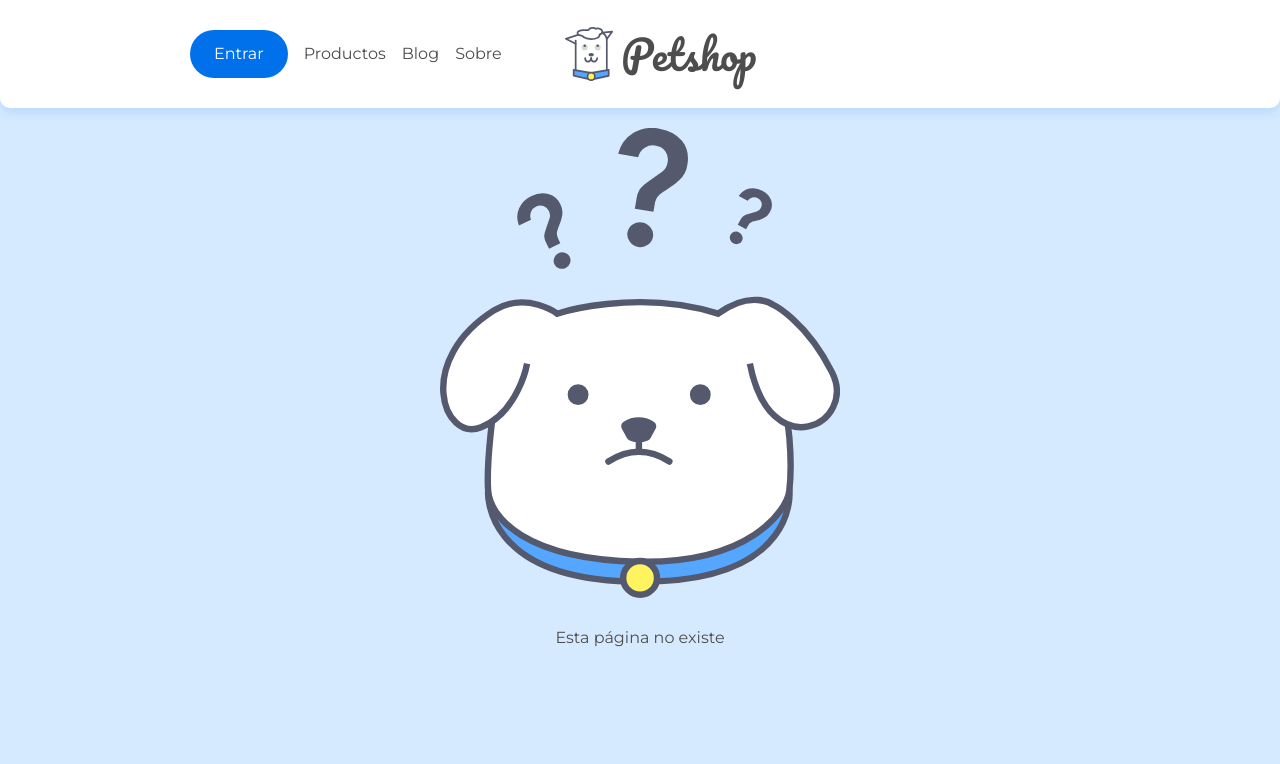
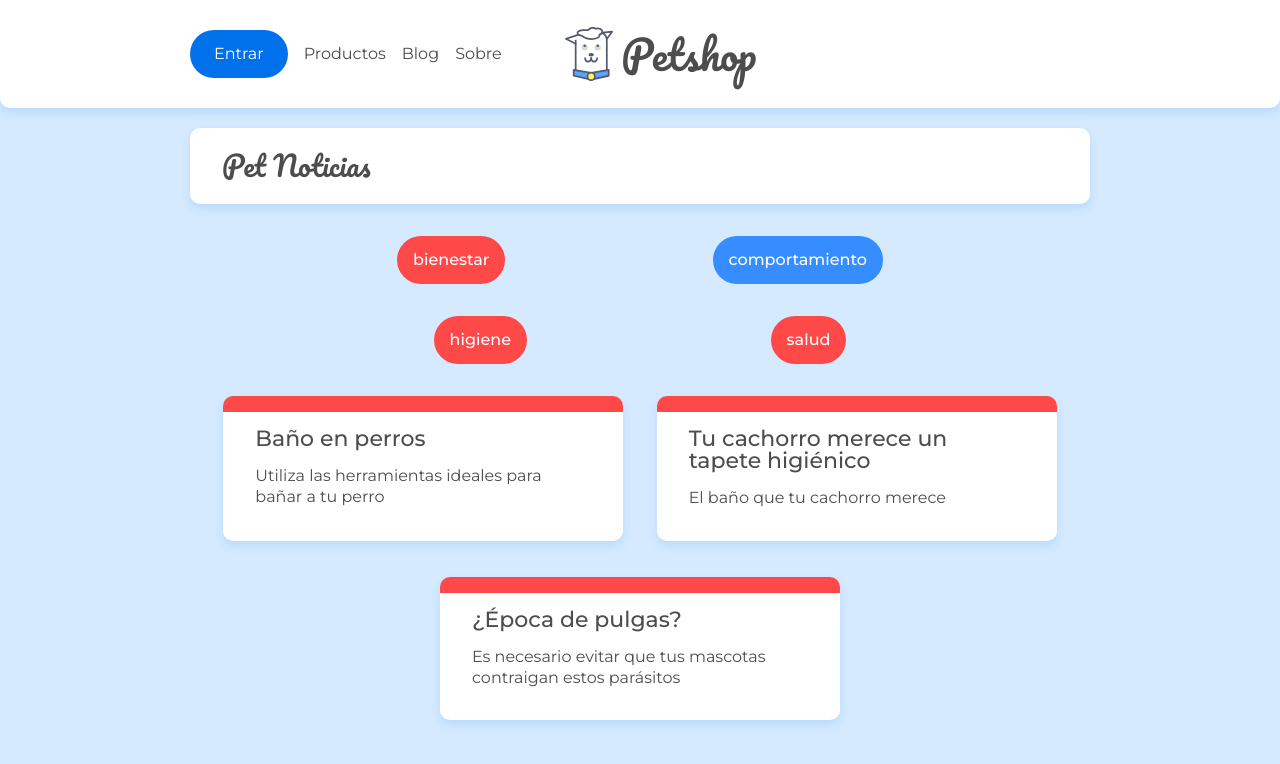
Before and after one commit to JHect0r/Dogito-router, a React (Create React App) app: page /categoria/bienestar in a window 1280 px wide. Shown: the top 764 px of the page. Built offline with nearby package versions, Linux system fonts and the light colour scheme; data requests are answered from the project's data file.

Commit message:
Clase 05 Final

```diff
--- a/src/App.js
+++ b/src/App.js
@@ -4,6 +4,7 @@
 import Sobre from "./pages/Sobre";
 import Page404 from "./pages/Page404";
 import Post from "./pages/Post";
+import Categoria from "./pages/Categoria";
 
 import { BrowserRouter as Router, Routes, Route } from "react-router-dom";
 import Header from "./components/Header";
@@ -17,6 +18,7 @@
           <Route path="/" element={<Home />} />
           <Route path="/sobre" element={<Sobre />} />
           <Route path="/posts/:id" element={<Post />} />
+          <Route path="/categoria/:id/*" element={<Categoria />} />
           <Route path="*" element={<Page404 />} />
         </Routes>
       </Router>
--- /dev/null
+++ b/src/pages/Categoria.jsx
@@ -0,0 +1,54 @@
+import { useState, useEffect } from "react";
+import "../assets/css/blog.css";
+import { buscar } from "../api/api";
+import ListCategories from "../components/ListCategories";
+import ListPosts from "../components/ListPosts";
+import SubCategoria from "./SubCategoria";
+import {
+  useParams,
+  Routes,
+  Route,
+  Link,
+  useResolvedPath,
+} from "react-router-dom";
+
+const Categoria = () => {
+  const [subcategorias, setSubcategorias] = useState([]);
+  const { id } = useParams();
+
+  const url = useResolvedPath("").pathname;
+
+  useEffect(() => {
+    buscar(`/categorias?id=${id}`, (response) => {
+      setSubcategorias(response[0].subcategorias);
+    });
+  }, [id]);
+
+  return (
+    <>
+      <div className="container">
+        <h2 className="title-page">Pet Noticias</h2>
+      </div>
+      <ListCategories />
+      <ul className="category-list container flex">
+        {subcategorias.map((subcategoria) => (
+          <li
+            className={`category-list__category category-list__category--${id}`}
+            key={subcategoria}
+          >
+            <Link to={`${url}/${subcategoria}`}>{subcategoria}</Link>
+          </li>
+        ))}
+      </ul>
+      <Routes>
+        <Route
+          path="/"
+          element={<ListPosts url={`/posts?categoria=${id}`} />}
+        />
+        <Route path="/:subcategoria" element={<SubCategoria />} />
+      </Routes>
+    </>
+  );
+};
+
+export default Categoria;
--- /dev/null
+++ b/src/pages/SubCategoria.jsx
@@ -0,0 +1,8 @@
+import { useParams } from "react-router-dom";
+import ListPosts from "../components/ListPosts";
+
+const SubCategoria = () => {
+  const { subcategoria } = useParams;
+  return <ListPosts url={`/posts?subcategoria=${subcategoria}`} />;
+};
+export default SubCategoria;
```
